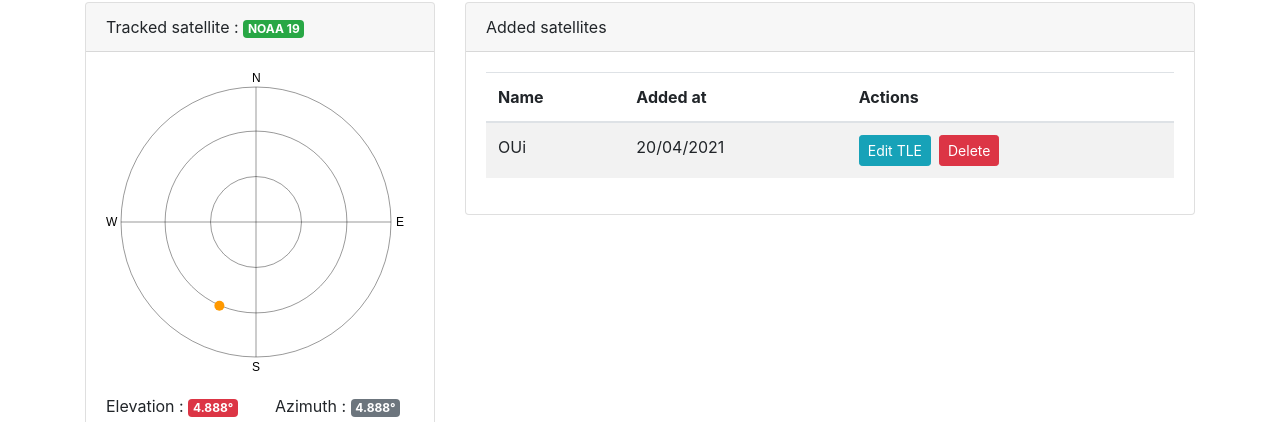
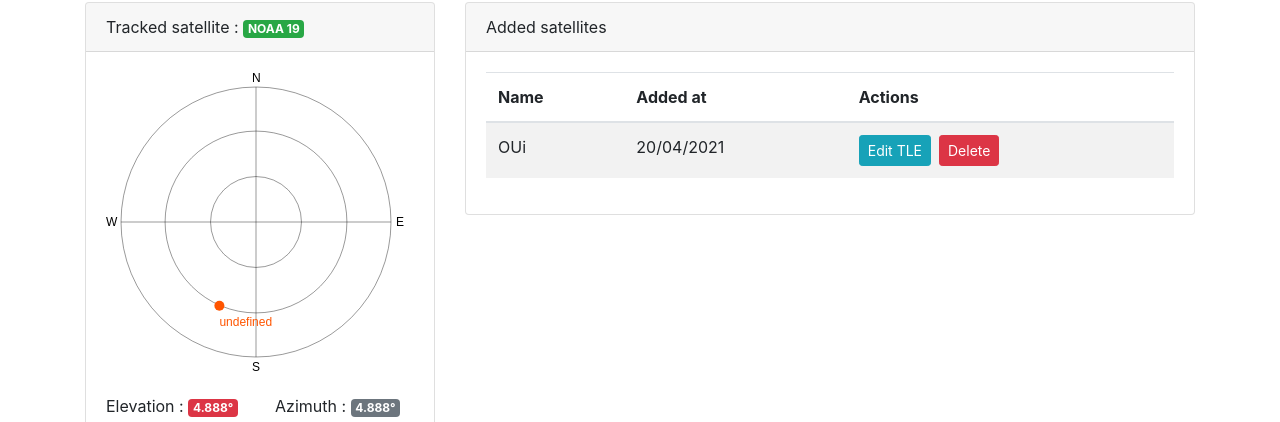
Before and after one commit to SharkEzz/SatTrack-front, a React (Vite) app: page / in a window 1280 px wide. Shown: the part 410-832 px from the top of the page. Built offline with nearby package versions, Linux system fonts and the light colour scheme.

Commit message:
feat: added satellite name in SatelliteSight

```diff
--- a/src/Components/SatelliteSight.jsx
+++ b/src/Components/SatelliteSight.jsx
@@ -1,7 +1,7 @@
 import React, { useCallback, useEffect, useRef } from 'react';
 import PropTypes from 'prop-types';
 
-const SatelliteSight = ({ azimuth, elevation }) => {
+const SatelliteSight = ({ azimuth, elevation, satelliteName }) => {
     const canvasRef = useRef(null);
 
     const azel_to_xy = (centerX, centerY, radius, azimuth, elevation) => {
@@ -71,11 +71,13 @@ const SatelliteSight = ({ azimuth, elevation }) => {
             ctx.fillText('E', width - offset + 5, centerY + 4);
             ctx.beginPath();
             ctx.fillText('W', 0, centerY + 4);
-            ctx.fillStyle = '#FF9900';
+            ctx.fillStyle = '#FF5500';
             ctx.beginPath();
             ctx.arc(x, y, 5, 0, 2 * Math.PI);
             ctx.fill();
-    }, [azimuth, elevation]);
+            ctx.beginPath();
+            ctx.fillText(satelliteName, x, y + 20);
+    }, [azimuth, elevation, satelliteName]);
 
     useEffect(() => {
         if(canvasRef.current)
@@ -93,7 +95,8 @@ const SatelliteSight = ({ azimuth, elevation }) => {
 
 SatelliteSight.propTypes = {
     azimuth: PropTypes.number.isRequired,
-    elevation: PropTypes.number.isRequired
+    elevation: PropTypes.number.isRequired,
+    satelliteName: PropTypes.string.isRequired
 }
 
 export default SatelliteSight;
```
